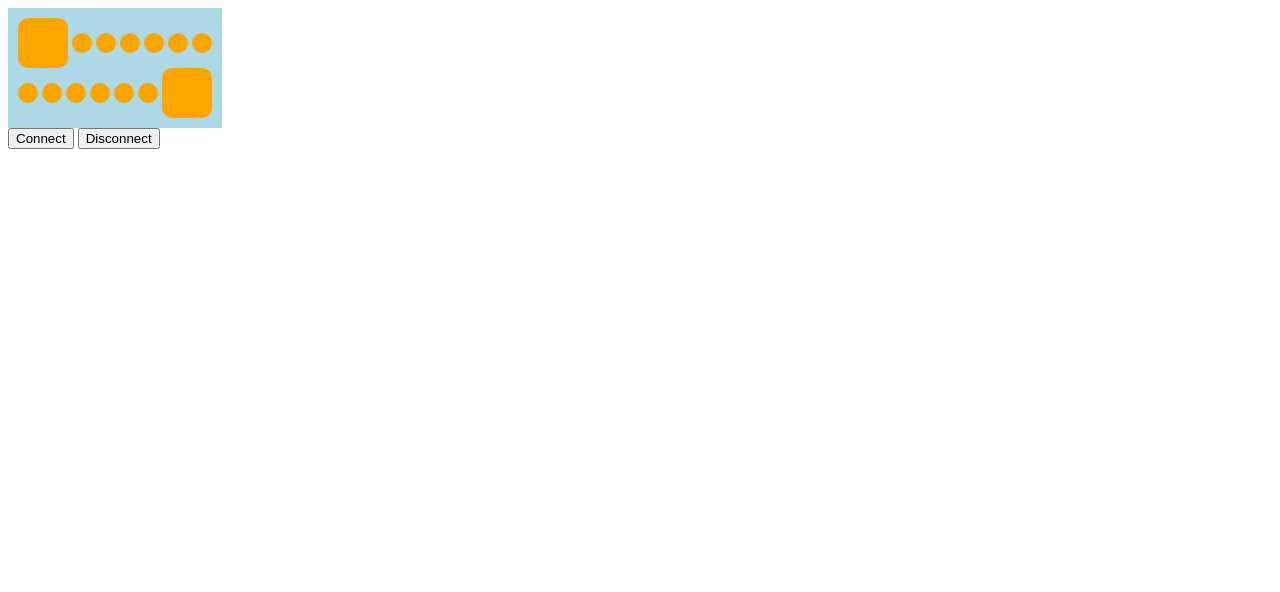
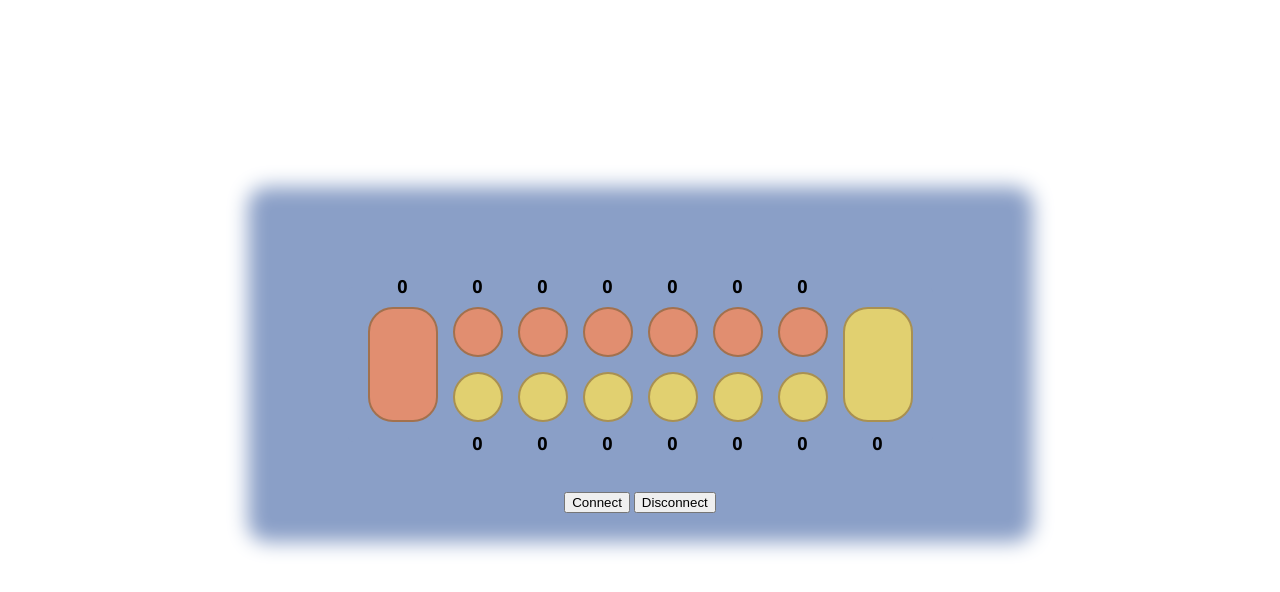
Before and after one commit to linsas/kalah, a website: page web/index.html in a window 1280 px wide. Drawn offline with nearby package versions, Linux system fonts and the light colour scheme.

Commit message:
Improve board styles

```diff
--- a/web/client.js
+++ b/web/client.js
@@ -5,53 +5,40 @@ const socket = io({
 })
 
 socket.on('connect', () => {
-	document.querySelector('div#board').classList.add('connected')
+	document.querySelector('div#board').classList.remove('offline')
 })
 socket.on('disconnect', () => {
-	document.querySelector('div#board').classList.remove('connected')
+	document.querySelector('div#board').classList.remove('southTurn', 'northTurn')
+	document.querySelector('div#board').classList.add('offline')
 })
 
-const getVesselId = vessel => (vessel > numBins ? 'north' : 'south') + (vessel % (numBins + 1) === numBins ? 'Store' : ('Bin' + (vessel % (numBins + 1) + 1)))
+socket.on('update', (gamestate) => {
+	document.querySelector('div#board').classList.remove('southTurn', 'northTurn')
+	document.querySelector('div#board').classList.add(gamestate.isNorthTurn ? 'northTurn' : 'southTurn')
 
-socket.on('update', (gamestate) => {
-	const vessels = document.querySelectorAll('div#board > div')
-	vessels.forEach((node) => {
-		node.classList.remove('turn')
-		if (node.classList.contains(gamestate.isNorthTurn ? 'north' : 'south')) node.classList.add('turn')
-	})
-
-	for (let index = 0; index < gamestate.board.length; index++) {
-		const stones = gamestate.board[index]
-		const element = document.querySelector('div#' + getVesselId(index))
-		element.innerText = stones
+	const labelElements = document.querySelectorAll('.vessel > label')
+	for (let vessel = 0; vessel < gamestate.board.length; vessel++) {
+		labelElements[vessel].textContent = gamestate.board[vessel]
 	}
 })
 
+const handleClickVessel = (vessel) => {
+	socket.emit('play', vessel)
+}
+
 const handleConnect = () => {
-	if (socket.connected) return
 	socket.connect()
 }
 
 const handleDisconnect = () => {
-	if (socket.disconnected) return
 	socket.disconnect()
 }
+
 
 document.querySelector('button#connect').addEventListener('click', handleConnect)
 document.querySelector('button#disconnect').addEventListener('click', handleDisconnect)
 
-
-const handleClickVessel = (vessel) => {
-	if (socket.connected) {
-		socket.emit('play', vessel)
-	}
+const vessels = document.querySelectorAll('#board > .vessel')
+for (let index = 0; index < vessels.length; index++) {
+	vessels[index].addEventListener('click', () => handleClickVessel(index))
 }
-
-for (let index = 0; index < numBins; index++) {
-	const southBin = document.querySelector('div#southBin' + (index + 1))
-	const northBin = document.querySelector('div#northBin' + (index + 1))
-	southBin.addEventListener('click', () => handleClickVessel(index))
-	northBin.addEventListener('click', () => handleClickVessel(index + numBins + 1))
-}
-document.querySelector('div#southStore').addEventListener('click', () => handleClickVessel(numBins))
-document.querySelector('div#northStore').addEventListener('click', () => handleClickVessel(numBins * 2 + 1))
--- a/web/index.html
+++ b/web/index.html
@@ -4,63 +4,139 @@
 <head>
 	<title>Kalah</title>
 	<meta charset='utf-8' />
-</head>
 	<style>
-	#board {
-		display: inline-block;
-		background-color: lightblue;
-		padding: 10px;
+		html {
+			height: 100%;
 		}
-	#board.connected {
-		background-color: darkcyan;
+		body {
+			margin: 0;
+			height: 100%;
+			display: flex;
+			flex-flow: column;
+			gap: 50px;
+			align-items: center;
+			justify-content: center;
 		}
 
-	.north.turn, .south.turn {
-		box-shadow: 0 0 0 1px white;
+		#board {
+			color: cornflowerblue;
+			padding: 20px;
+			display: grid;
+			grid-template-columns: 70px repeat(6, 50px) 70px;
+			grid-template-rows: repeat(2, 50px);
+			gap: 15px;
+			background-color: currentColor;
+			box-shadow: 0 0 20px 100px currentColor;
+			border-radius: 5px;
+		}
+		.south {
+			border-color: goldenrod;
+			background-color: gold;
+		}
+		.north {
+			border-color: chocolate;
+			background-color: coral;
 		}
 
-	.bin,
-	.store {
+		#board.offline {
+			color: hsl(219, 35%, 66%);
+		}
+		#board.offline > .south {
+			border-color: hsl(43, 35%, 49%);
+			background-color: hsl(51, 65%, 66%);
+		}
+		#board.offline > .north {
+			border-color: hsl(25, 35%, 47%);
+			background-color: hsl(16, 65%, 66%);
+		}
+
+		#board.southTurn > .south {
+			box-shadow: 0 0 10px 3px cyan;
+		}
+		#board.northTurn > .north {
+			box-shadow: 0 0 10px 3px cyan;
+		}
+
+		.vessel {
+			color: initial;
+			border-style: solid;
+			border-width: 2px;
+			border-radius: 25px;
 			cursor: pointer;
-		display: inline-block;
-		background-color: orange;
-		border-radius: 10px;
-		vertical-align: middle;
+			display: flex;
+			justify-content: center;
+			align-items: center;
+		}
+
+		label {
+			width: 100%;
+			text-align: center;
+			font-weight: bolder;
+			font-size: large;
+			font-family: 'Segoe UI', Tahoma, Geneva, Verdana, sans-serif;
+		}
+		.north > label {
+			align-self: start;
+			margin-top: -35px;
+		}
+		.south > label {
+			align-self: end;
+			margin-bottom: -35px;
+		}
+
+		/* addtional styles for devices that support hover */
+		/* @media (hover: hover) {
+			label {
+				transition: opacity .1s;
+				opacity: 0;
+			}
+			.vessel:hover > label, .vessel:focus-visible > label {
+				opacity: 1;
+			}
+		} */
+		.vessel:hover {
+			outline: white solid 2px;
+		}
+
+		#southBin1 { grid-area: -2 / 2 / span 1 / span 1; }
+		#southBin2 { grid-area: -2 / 3 / span 1 / span 1; }
+		#southBin3 { grid-area: -2 / 4 / span 1 / span 1; }
+		#southBin4 { grid-area: -2 / 5 / span 1 / span 1; }
+		#southBin5 { grid-area: -2 / 6 / span 1 / span 1; }
+		#southBin6 { grid-area: -2 / 7 / span 1 / span 1; }
+		#southStore { grid-area: 1 / 1 / span 2 / span 1; }
+		#northBin1 { grid-area: 1 / -3 / span 1 / span 1; }
+		#northBin2 { grid-area: 1 / -4 / span 1 / span 1; }
+		#northBin3 { grid-area: 1 / -5 / span 1 / span 1; }
+		#northBin4 { grid-area: 1 / -6 / span 1 / span 1; }
+		#northBin5 { grid-area: 1 / -7 / span 1 / span 1; }
+		#northBin6 { grid-area: 1 / -8 / span 1 / span 1; }
+		#northStore { grid-area: -3 / -2 / span 2 / span 1; }
+
+		#buttons {
 			text-align: center;
 		}
-
-	.bin {
-		width: 20px;
-		height: 20px;
-	}
-
-	.store {
-		width: 50px;
-		height: 50px;
-	}
-
 	</style>
+</head>
 
 <body>
-	<div id="board">
-		<div id="northStore" class="north store"></div>
-		<div id="northBin6" class="north bin"></div>
-		<div id="northBin5" class="north bin"></div>
-		<div id="northBin4" class="north bin"></div>
-		<div id="northBin3" class="north bin"></div>
-		<div id="northBin2" class="north bin"></div>
-		<div id="northBin1" class="north bin"></div>
-		<br />
-		<div id="southBin1" class="south bin"></div>
-		<div id="southBin2" class="south bin"></div>
-		<div id="southBin3" class="south bin"></div>
-		<div id="southBin4" class="south bin"></div>
-		<div id="southBin5" class="south bin"></div>
-		<div id="southBin6" class="south bin"></div>
-		<div id="southStore" class="south store"></div>
+	<div id="board" class="offline">
+		<div tabindex="0" class="south bin vessel" id="southBin1"><label>0</label></div>
+		<div tabindex="0" class="south bin vessel" id="southBin2"><label>0</label></div>
+		<div tabindex="0" class="south bin vessel" id="southBin3"><label>0</label></div>
+		<div tabindex="0" class="south bin vessel" id="southBin4"><label>0</label></div>
+		<div tabindex="0" class="south bin vessel" id="southBin5"><label>0</label></div>
+		<div tabindex="0" class="south bin vessel" id="southBin6"><label>0</label></div>
+		<div tabindex="0" class="south store vessel" id="northStore"><label>0</label></div>
+		<div tabindex="0" class="north bin vessel" id="northBin1"><label>0</label></div>
+		<div tabindex="0" class="north bin vessel" id="northBin2"><label>0</label></div>
+		<div tabindex="0" class="north bin vessel" id="northBin3"><label>0</label></div>
+		<div tabindex="0" class="north bin vessel" id="northBin4"><label>0</label></div>
+		<div tabindex="0" class="north bin vessel" id="northBin5"><label>0</label></div>
+		<div tabindex="0" class="north bin vessel" id="northBin6"><label>0</label></div>
+		<div tabindex="0" class="north store vessel" id="southStore"><label>0</label></div>
 	</div>
-
-	<div>
+	<div id="buttons">
 		<button id="connect">Connect</button>
 		<button id="disconnect">Disconnect</button>
 	</div>
```
Lines whose indentation alone changed are shown as unchanged.
